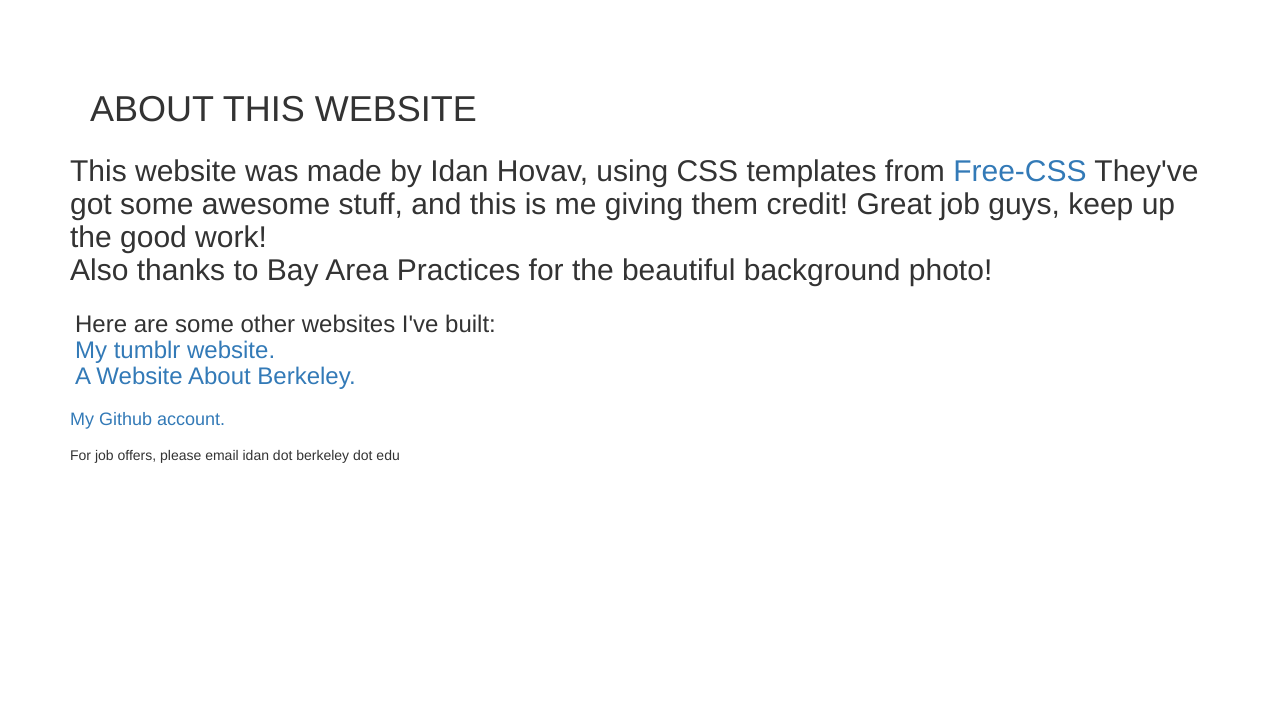
After one commit to idanhovav/BerkFood, a Python web app: template templates/about.html in a window 1280 px wide. The commit adds this page. Shown: the part 53-773 px from the top of the page. Run offline with Jinja, Linux system fonts and the light colour scheme; the template is opened without the code that fills it, so the values that code supplies are empty; some libraries are stand-ins or nearby versions.

Commit message:
Updated website

```diff
--- a/caldining.py
+++ b/caldining.py
@@ -4,4 +4,8 @@ import requests
 CALDINING_URL='http://services.housing.berkeley.edu/FoodPro/dining/static/DiningMenus.asp?strCurLocation=0'
 
 def get_menu_items(dining_hall_id):
-    return []
+	url = CALDINING_URL + str(dining_hall_id)
+	page = requests.get(url)
+	html_tree = html.fromstring(page.text)
+	items = html_tree.xpath('//font/text()')[3:]
+	return items
--- a/static/css/main.css
+++ b/static/css/main.css
@@ -2,11 +2,89 @@
 /*
  * Display navigation links inline
  */
-
+.basic-text{
+	color: #303030 !important;
+    font-size: 14px;
+    font-family: verdana;
+    text-indent: 15px;
+    margin: 2px;
+}
  .left {
  	float: left;
  }
-
  .right {
  	float: right;
  }
+
+/*=============================================================
+    Authour URI: www.binarytheme.com
+    License: Commons Attribution 3.0
+
+    http://creativecommons.org/licenses/by/3.0/
+
+    100% To use For Personal And Commercial Use.
+    IN EXCHANGE JUST GIVE US CREDITS AND TELL YOUR FRIENDS ABOUT US
+
+    ========================================================  */
+
+
+/*=======================================
+    GENERAL STYLES
+==================================================*/
+
+body {
+    font-family:'Open Sans', sans-serif;
+    font-size:14px;
+    background-color:#ECECEC;
+}
+.bayarea{
+	color:white !important;
+    background-image:url("https://bayareapractices.files.wordpress.com/2012/08/golden20gate20panorama2019x41.jpeg");
+    background-repeat: no-repeat;
+    background-position:center;
+    background-attachment:fixed;
+    background-size: 1280px 300px;
+}
+
+h1, h2, h3, h4, h5, h6 {
+    font-family:'Open Sans', sans-serif;
+}
+
+h1 {
+    line-height:50px;
+    font-weight:900;
+    font-size:40px;
+    padding:50px 20px 5px 20px;
+    text-transform:uppercase;
+    color:rgba(0, 121, 138, 1);
+}
+
+
+.pad-adjust {
+    padding-top: 5px;
+    padding-bottom: 5px;
+}
+
+.text-center {
+    text-align:center;
+}
+
+h2 {
+    line-height:50px;
+}
+h3 {
+    line-height:30px;
+    padding:5px;
+}
+h4 {
+   padding-top: 5px;
+line-height: 30px;
+padding-bottom: 0px;
+font-size: 20px;
+font-weight: 900;
+}
+
+p {
+    font-weight:300;
+    line-height:30px;
+}
--- /dev/null
+++ b/templates/about.html
@@ -0,0 +1,21 @@
+{% extends "layout.html" %}
+{% block content %}
+	<title>About GoodEats</title>
+
+	<h1> About This Website</h1>
+
+	<h2> This website was made by Idan Hovav, using CSS templates from <a href='http://www.free-css.com'>Free-CSS</a> They've got some awesome stuff, and this is me giving them credit! Great job guys, keep up the good work!
+	<br>
+	Also thanks to Bay Area Practices for the beautiful background photo!</h2>
+
+	<h3>Here are some other websites I've built:
+		<br>
+		<a href='http://idanhovav.tumblr.com'>My tumblr website.</a>
+		<br>
+		<a href='http://berkeleyti.me'>A Website About Berkeley.</a>
+		<br>
+	</h3>
+
+	<h4> <a href='http://github.com/idanhovav'>My Github account.</a></h4>
+	<p> For job offers, please email idan dot berkeley dot edu </p>
+{% endblock %}
--- a/templates/home.html
+++ b/templates/home.html
@@ -1,6 +1,4 @@
 {% extends "layout.html" %}
 {% block content %}
-	<h1> This is the index page </h1>
-    <p class="lead">Use this document as a way to quickly start any new project.<br> All you get is this text and a mostly barebones HTML document.</p>
-
+	<h1> Want to know what there is to eat? Me too! </h1>
 {% endblock %}
--- a/templates/layout.html
+++ b/templates/layout.html
@@ -1,7 +1,7 @@
 <!DOCTYPE html>
 <html>
   <head>
-    <title>Flask App</title>
+    <title>GoodEats</title>
     <link rel="stylesheet" href="{{ url_for('static', filename='css/main.css') }}">
     <link href="https://maxcdn.bootstrapcdn.com/bootstrap/3.3.5/css/bootstrap.min.css" rel="stylesheet">
     <link href="https://maxcdn.bootstrapcdn.com/bootstrap/3.3.5/js/bootstrap.min.js" rel="stylesheet">
@@ -10,21 +10,31 @@
   </head>
   <body>
 
-    <header>
+
+
+    <header class ='bayarea'>
+
+
 
       <nav class="navbar">
         <div class="container">
           <div class="navbar-header">
-            <a class="navbar-brand" href="#">Flask Web App</a>
+            <a class="navbar-brand" href="http://localhost:5000">GoodEats</a>
           </div>
           <div id="navbar" class="collapse navbar-collapse">
             <ul class="nav navbar-nav">
-              <li class="active"><a href="#">Home</a></li>
+              <li class='active'><a href='http://localhost:5000/about'>About</a></li>
+              <li class='active'><a href='http://localhost:5000/foods'>Foods</a></li>
+              <li class='active'><a href='http://localhost:5000/ratings'>Ratings</a></li>
+              {% for place in places %}
+              <li class="active"><a href='http://localhost:5000/'
+                onclick="location.href=this.href+'{{ place }}';return false;"
+                >{{ place }}</a></li>
+              {% endfor %}
             </ul>
           </div>
         </div>
       </nav>
-
     </header>
 
     <div class="container">
```
Also changed, not shown: ideas.txt (added, +15 -0 lines), server.py (+76 -3 lines), templates/foods.html (added, +14 -0 lines), templates/menu.html (added, +15 -0 lines), templates/ratings.html (added, +29 -0 lines), README.md, meals.db (added), temp.txt (added).
